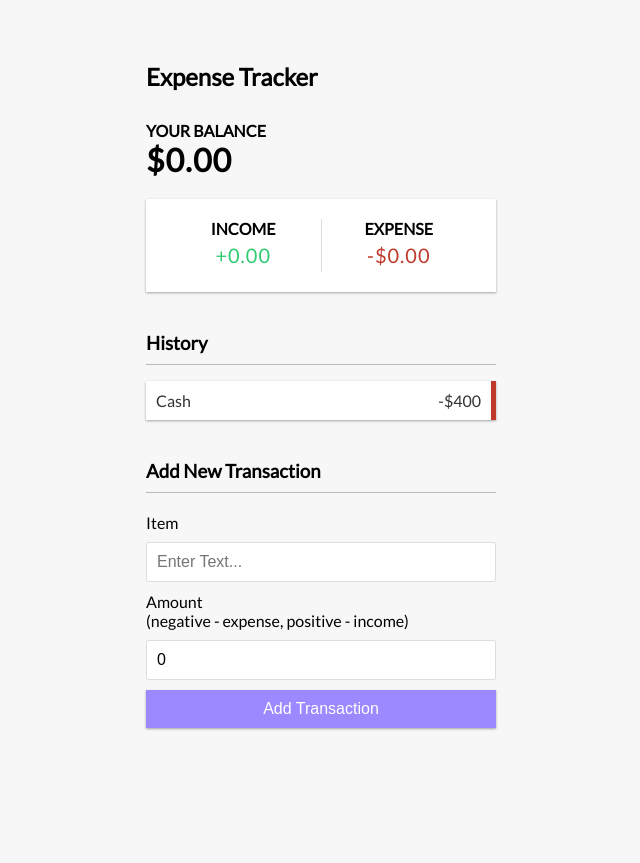
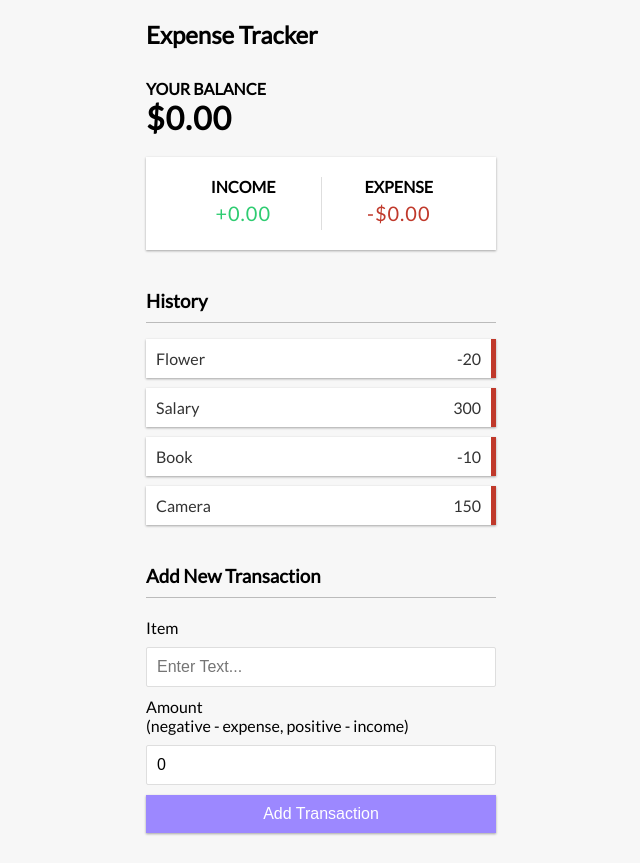
Before and after one commit to arthurs14/Expense-Tracker, a React (Create React App) app: page / in a window 1280 px wide. Shown: the whole page, without its empty margins (319-959 px from the left). Before the commit the page ends 800 px from the top, so only its background shows below. Built offline with nearby package versions, Linux system fonts and the light colour scheme.

Commit message:
using context in transactionlist but will separate into its own component

```diff
--- a/src/components/TransactionList.js
+++ b/src/components/TransactionList.js
@@ -1,11 +1,19 @@
+import { useGlobal } from '../context/GlobalState';
+
 const TransactionList = () => {
+  const { transactions } = useGlobal();
+
   return (
     <>
       <h3>History</h3>
       <ul className="list">
-        <li className="minus">
-          Cash <span>-$400</span><button className="delete-btn">x</button>
-        </li>
+        {
+          transactions.map(transaction => (
+            <li key={transaction.id} className="minus">
+              {transaction.text} <span>{transaction.amount}</span><button className="delete-btn">x</button>
+            </li>
+          ))
+        }
       </ul>
     </>
   );
```
